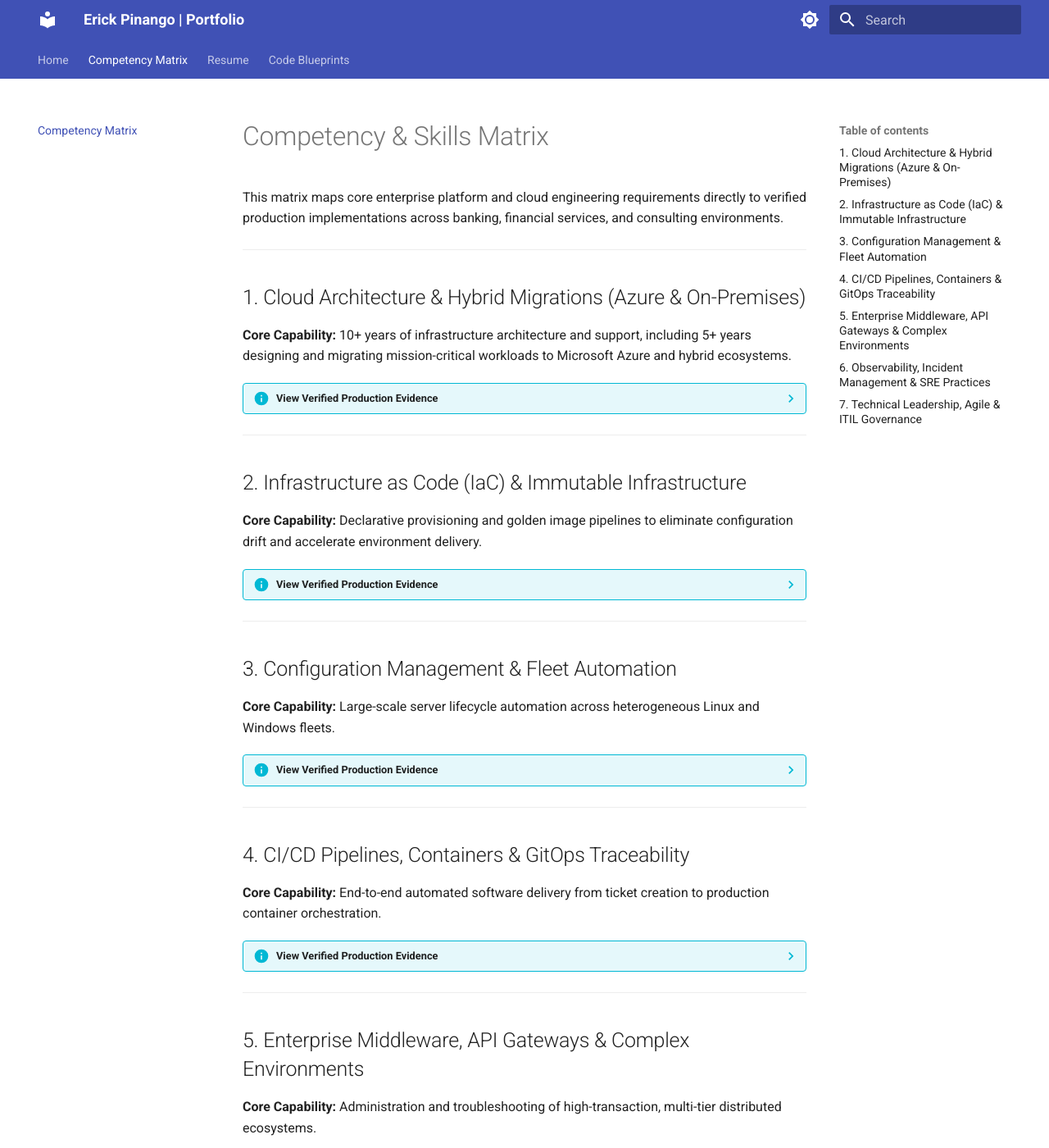
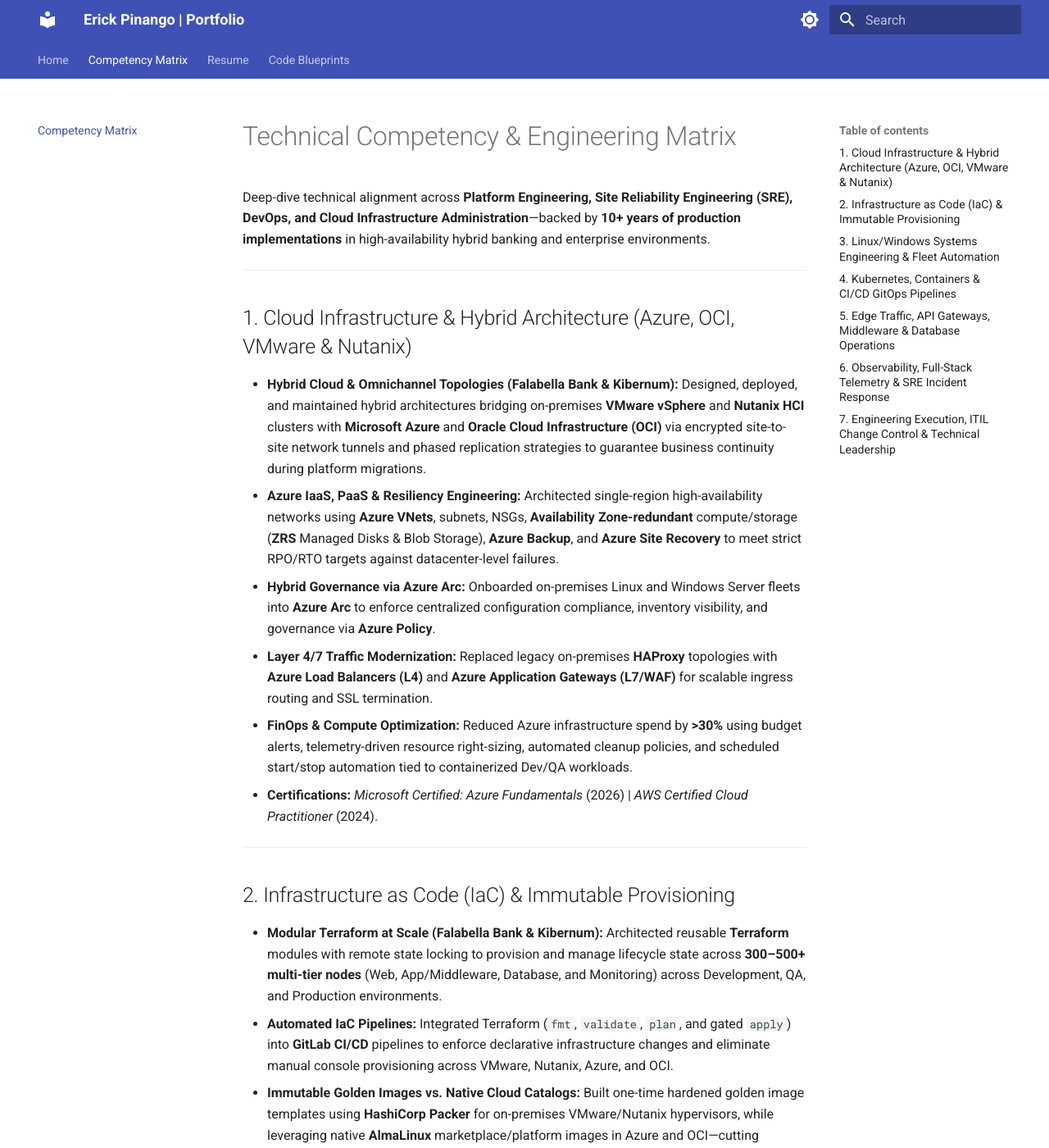
Before and after one commit to ejpinangog/ejpinangog.github.io, an MkDocs documentation site: the page built from docs/skills-matrix.md, in a window 1280 px wide and 1400 px high. Shown: the whole window at 82% size. Built offline with MkDocs 1.6.1 and Material for MkDocs 9.7.7, drawn with Linux system fonts in a browser that asks for light colours; some of the changed text lies outside the part shown.

```diff
--- a/docs/skills-matrix.md
+++ b/docs/skills-matrix.md
@@ -1,78 +1,65 @@
-# Competency & Skills Matrix
+# Technical Competency & Engineering Matrix
 
-This matrix maps core enterprise platform and cloud engineering requirements directly to verified production implementations across banking, financial services, and consulting environments.
+Deep-dive technical alignment across **Platform Engineering, Site Reliability Engineering (SRE), DevOps, and Cloud Infrastructure Administration**—backed by **10+ years of production implementations** in high-availability hybrid banking and enterprise environments.
 
 ---
 
-## 1. Cloud Architecture & Hybrid Migrations (Azure & On-Premises)
+## 1. Cloud Infrastructure & Hybrid Architecture (Azure, OCI, VMware & Nutanix)
 
-**Core Capability:** 10+ years of infrastructure architecture and support, including 5+ years designing and migrating mission-critical workloads to Microsoft Azure and hybrid ecosystems.
-
-??? info "View Verified Production Evidence"
-    * **Hybrid Cloud Architecture (Falabella Bank):** Designed and supported hybrid cloud topologies integrating on-premises VMware/Nutanix data centers with Microsoft Azure and Oracle Cloud (OCI) via secure network tunnels and Azure Arc.
-    * **IaaS & PaaS Implementation:** Deployed high-availability compute, persistent storage, virtual networks (VNets), Application Gateways, and zone/region-redundant Azure Load Balancers (modernizing legacy on-premises HAProxy setups).
-    * **FinOps & Cost Optimization:** Reduced Azure operational expenses by **>30%** through budget alerts, resource right-sizing, and automated shutdown/startup schedules tied to Docker container deployments in Dev/QA.
-    * **Cloud Certifications:** Microsoft Certified: Azure Fundamentals (2026) and AWS Certified Cloud Practitioner (2024).
+* **Hybrid Cloud & Omnichannel Topologies (Falabella Bank & Kibernum):** Designed, deployed, and maintained hybrid architectures bridging on-premises **VMware vSphere** and **Nutanix HCI** clusters with **Microsoft Azure** and **Oracle Cloud Infrastructure (OCI)** via encrypted site-to-site network tunnels and phased replication strategies to guarantee business continuity during platform migrations.
+* **Azure IaaS, PaaS & Resiliency Engineering:** Architected single-region high-availability networks using **Azure VNets**, subnets, NSGs, **Availability Zone-redundant** compute/storage (**ZRS** Managed Disks & Blob Storage), **Azure Backup**, and **Azure Site Recovery** to meet strict RPO/RTO targets against datacenter-level failures.
+* **Hybrid Governance via Azure Arc:** Onboarded on-premises Linux and Windows Server fleets into **Azure Arc** to enforce centralized configuration compliance, inventory visibility, and governance via **Azure Policy**.
+* **Layer 4/7 Traffic Modernization:** Replaced legacy on-premises **HAProxy** topologies with **Azure Load Balancers (L4)** and **Azure Application Gateways (L7/WAF)** for scalable ingress routing and SSL termination.
+* **FinOps & Compute Optimization:** Reduced Azure infrastructure spend by **>30%** using budget alerts, telemetry-driven resource right-sizing, automated cleanup policies, and scheduled start/stop automation tied to containerized Dev/QA workloads.
+* **Certifications:** *Microsoft Certified: Azure Fundamentals* (2026) | *AWS Certified Cloud Practitioner* (2024).
 
 ---
 
-## 2. Infrastructure as Code (IaC) & Immutable Infrastructure
+## 2. Infrastructure as Code (IaC) & Immutable Provisioning
 
-**Core Capability:** Declarative provisioning and golden image pipelines to eliminate configuration drift and accelerate environment delivery.
-
-??? info "View Verified Production Evidence"
-    * **Multi-Environment Terraform Orchestration (Falabella Bank & Kibernum):** Built modular Terraform architectures integrated with GitLab CI to automate provisioning of **300+ servers** across Development, QA, and Production for omnichannel platforms.
-    * **Immutable Golden Images (Packer):** Automated OS image baking for Windows Server and Linux, reducing overall infrastructure provisioning lead times by **99%**.
-    * **State & Drift Enforcement:** Combined Terraform with Chef and Ansible to enforce deterministic host roles and eliminate manual server setup.
+* **Modular Terraform at Scale (Falabella Bank & Kibernum):** Architected reusable **Terraform** modules with remote state locking to provision and manage lifecycle state across **300–500+ multi-tier nodes** (Web, App/Middleware, Database, and Monitoring) across Development, QA, and Production environments.
+* **Automated IaC Pipelines:** Integrated Terraform (`fmt`, `validate`, `plan`, and gated `apply`) into **GitLab CI/CD** pipelines to enforce declarative infrastructure changes and eliminate manual console provisioning across VMware, Nutanix, Azure, and OCI.
+* **Immutable Golden Images vs. Native Cloud Catalogs:** Built one-time hardened golden image templates using **HashiCorp Packer** for on-premises VMware/Nutanix hypervisors, while leveraging native **AlmaLinux** marketplace/platform images in Azure and OCI—cutting provisioning lead times by **99%**.
+* **Zero-Drift Post-Provisioning:** Integrated Terraform outputs directly with **Chef** and **Ansible** inventories to enforce deterministic node roles immediately after compute creation.
 
 ---
 
-## 3. Configuration Management & Fleet Automation
+## 3. Linux/Windows Systems Engineering & Fleet Automation
 
-**Core Capability:** Large-scale server lifecycle automation across heterogeneous Linux and Windows fleets.
-
-??? info "View Verified Production Evidence"
-    * **Ansible & Chef at Scale (Falabella Bank, Kibernum, Anida):** Authored playbooks, roles, and Chef cookbooks to standardize base OS hardening, deploy security policies, manage SSH keys/sudoers, and orchestrate scheduled middleware deployments (`.ear`/`.war` on WebLogic/OSB).
-    * **Advanced Scripting (PowerShell & Bash):** Engineered automation scripts for Active Directory/GPO governance, SSL/TLS certificate rotation, centralized log diagnostics (`/var/log`, `journalctl`, Event Viewer), and automated Daylight Saving Time (DST) patch verification—cutting manual operational tasks by **80%**.
-    * **Centralized Windows Patching:** Orchestrated monthly security compliance across Windows Server fleets using Microsoft Endpoint Configuration Manager (SCCM/MECM).
+* **Enterprise OS Administration & Performance Tuning (Falabella Bank, Kibernum, ActiveIT, Anida):** Administered mission-critical **RHEL, AlmaLinux, CentOS, Oracle Linux, Unix**, and **Windows Server** fleets—handling kernel tuning, filesystem/LVM storage expansion, CPU/memory bottleneck remediation, and strict SLA compliance.
+* **Declarative Configuration Management (Chef & Ansible):** Co-owned central **Chef** repositories (custom cookbooks/recipes) and authored modular **Ansible** playbooks/roles across **2,000+ servers** to enforce OS security baselines, manage SSH keys and `sudoers` elevation, automate Linux kernel patching, and execute zero-downtime `.ear`/`.war` deployments on WebLogic/OSB.
+* **Advanced Bash & PowerShell Automation:** Engineered production scripts for **SSL/TLS certificate lifecycle rotation**, **Active Directory/GPO** enforcement, automated **Daylight Saving Time (DST)** offset verification, and log parsing (`/var/log`, `journalctl`, Windows Event Viewer)—cutting repetitive operational toil by **80%**.
+* **Centralized Windows Patch Orchestration:** Managed monthly security patch rollouts and vulnerability remediation across Windows Server fleets using **Microsoft Endpoint Configuration Manager (MECM/SCCM)**.
+* **Pre-Decommissioning Audits & Capacity Governance:** Executed pre-decommissioning dependency audits (inspecting active sockets, systemd services, mounts, and process bindings) to prevent collateral production outages, paired with proactive capacity forecasting.
 
 ---
 
-## 4. CI/CD Pipelines, Containers & GitOps Traceability
+## 4. Kubernetes, Containers & CI/CD GitOps Pipelines
 
-**Core Capability:** End-to-end automated software delivery from ticket creation to production container orchestration.
-
-??? info "View Verified Production Evidence"
-    * **Ticket-to-Production Traceability (Falabella Bank & Kibernum):** Integrated Jira webhooks with GitLab CI/CD, Azure DevOps (YAML & Classic), and Jenkins to enforce automated build/test gates, approval workflows, and full audit compliance.
-    * **Containerization & Kubernetes:** Packaged legacy runtimes into multi-stage Docker images and migrated workloads to Kubernetes (K8s/AKS) and Docker Swarm with horizontal auto-scaling, Helm charts, and ArgoCD state synchronization.
+* **Production AKS & GitOps Architecture (Falabella Bank):** Provisioned and operated **Azure Kubernetes Service (AKS)** clusters integrated with **Azure Container Registry (ACR)** via **Managed Identities (`AcrPull` RBAC)**; built **GitLab CI/CD** pipelines to compile/push multi-stage **Docker** images and update declarative K8s manifests synchronized and self-healed by **ArgoCD**.
+* **Container Orchestration & Workload Migration:** Packaged legacy middleware and monolithic services into containerized runtimes across **Kubernetes (K8s/AKS)** and **Docker Swarm**, configuring Horizontal Pod Autoscalers (HPA), resource limits/requests, Ingress controllers, and **Helm** charts.
+* **Multi-Platform CI/CD & Artifact Governance (GitLab CI, Azure DevOps, Jenkins, Rundeck):** Authored declarative **YAML** and Classic pipelines with automated build/test validation gates, internal artifact repository management, Technical Lead approvals in lower environments, and CAB release gates in production.
+* **End-to-End Ticket Traceability:** Enforced strict audit traceability linking **Jira** requirement and change tickets to GitLab repositories and release pipelines under regulated financial compliance frameworks.
 
 ---
 
-## 5. Enterprise Middleware, API Gateways & Complex Environments
+## 5. Edge Traffic, API Gateways, Middleware & Database Operations
 
-**Core Capability:** Administration and troubleshooting of high-transaction, multi-tier distributed ecosystems.
-
-??? info "View Verified Production Evidence"
-    * **API Gateways & Load Balancing:** Configured and supported Kong API Gateway, HAProxy, and Azure Load Balancer to ensure low-latency, secure traffic distribution across omnichannel banking services.
-    * **Middleware & Databases:** Administered clustered Oracle Service Bus (OSB) and Oracle WebLogic (WL) domains alongside OS-level database operations and automated backup verification (Veeam Backup & Replication).
+* **API Gateway & Load Balancing (Falabella Bank):** Deployed, tuned, and supported **Kong API Gateway** (configuring upstream targets, plugins, rate limiting, and secure edge routing) alongside **HAProxy** and **Azure Load Balancers** for high-throughput omnichannel banking traffic.
+* **Enterprise Middleware Administration (Falabella Bank & Kibernum):** Administered clustered **Oracle WebLogic (WL)** and **Oracle Service Bus (OSB)** domains—troubleshooting JVM heap/thread dumps, connection pools, JMS queues, and clustered node health.
+* **OS-Level Database Operations & Backup Verification:** Provided OS-level administration and CLI-level operational diagnostics for **Oracle** and **SQL** database servers (I/O latency, tablespace/disk saturation, listener health) alongside automated backup/restore verification using **Veeam Backup & Replication**.
 
 ---
 
-## 6. Observability, Incident Management & SRE Practices
+## 6. Observability, Full-Stack Telemetry & SRE Incident Response
 
-**Core Capability:** Proactive monitoring, SLI/SLO definition, and L3/L4 incident leadership.
-
-??? info "View Verified Production Evidence"
-    * **Full-Stack Telemetry:** Deployed and tuned monitoring and log analytics stacks using Datadog, Prometheus, Grafana, ELK Stack, Splunk, Instana, Azure Monitor, and Nagios/Icinga.
-    * **Incident Lifecycle & RCA:** Led critical production triage and authored blameless Root Cause Analysis (RCA) postmortems, reducing recurring critical incidents by **>50%**.
-    * **Reliability Engineering:** Defined SLIs, SLOs, and SLAs to guide capacity planning and minimize Mean Time to Detection (MTTD) and Mean Time to Resolution (MTTR).
+* **Kubernetes & Cloud-Native Telemetry:** Deployed **Prometheus (`ServiceMonitor`)** and **Grafana** dashboards on AKS and Linux fleets to track node/pod resource saturation, HTTP request latency (**p95/p99**), and error-rate budgets.
+* **Multi-Tiered Enterprise Monitoring & Log Forensics:** Engineered and maintained specialized observability layers—**Datadog** and **Instana** for distributed APM and business transaction metrics; **Nagios** and **Icinga** for legacy/on-prem host and service checks; and **ELK Stack, Splunk, Azure Monitor, and Log Analytics** for centralized log indexing and root-cause forensics.
+* **L3 Incident Leadership, On-Call & Blameless RCA:** Participated in **24/7 technical on-call rotations**, led L2/L3 critical incident triage across distributed tiers, defined **SLIs/SLOs** to reduce **MTTD/MTTR**, and authored blameless **Root Cause Analysis (RCA)** postmortems—cutting recurring critical incidents by **>50%**.
 
 ---
 
-## 7. Technical Leadership, Agile & ITIL Governance
+## 7. Engineering Execution, ITIL Change Control & Technical Leadership
 
-**Core Capability:** Cross-functional collaboration, engineering mentorship, and audited change management.
-
-??? info "View Verified Production Evidence"
-    * **Mentorship & Onboarding:** Provided technical leadership and knowledge transfer to teams of **10+ engineers**, establishing runbooks, SOPs, and architecture diagrams that cut onboarding ramp-up times by **50%**.
-    * **Agile & ITIL Execution:** Operated within Agile/Scrum sprints while enforcing ITIL change control (RFCs via Jira, AutoTask, and HPSM) to maintain strict regulatory compliance and zero-disruption production releases.
+* **Runbooks, SOPs & Reference Architecture:** Authored standardized operational runbooks, disaster recovery procedures, and architecture diagrams—cutting onboarding ramp-up times by **50%** across teams of **10+ engineers**.
+* **Regulated Change Governance:** Executed production releases within **Agile/Scrum** sprints and **ITIL** change control workflows (**Jira, AutoTask, HPSM**), partnering with InfoSec, Networking, and AppDev teams to pass internal/external compliance audits with zero unapproved drift.
```
